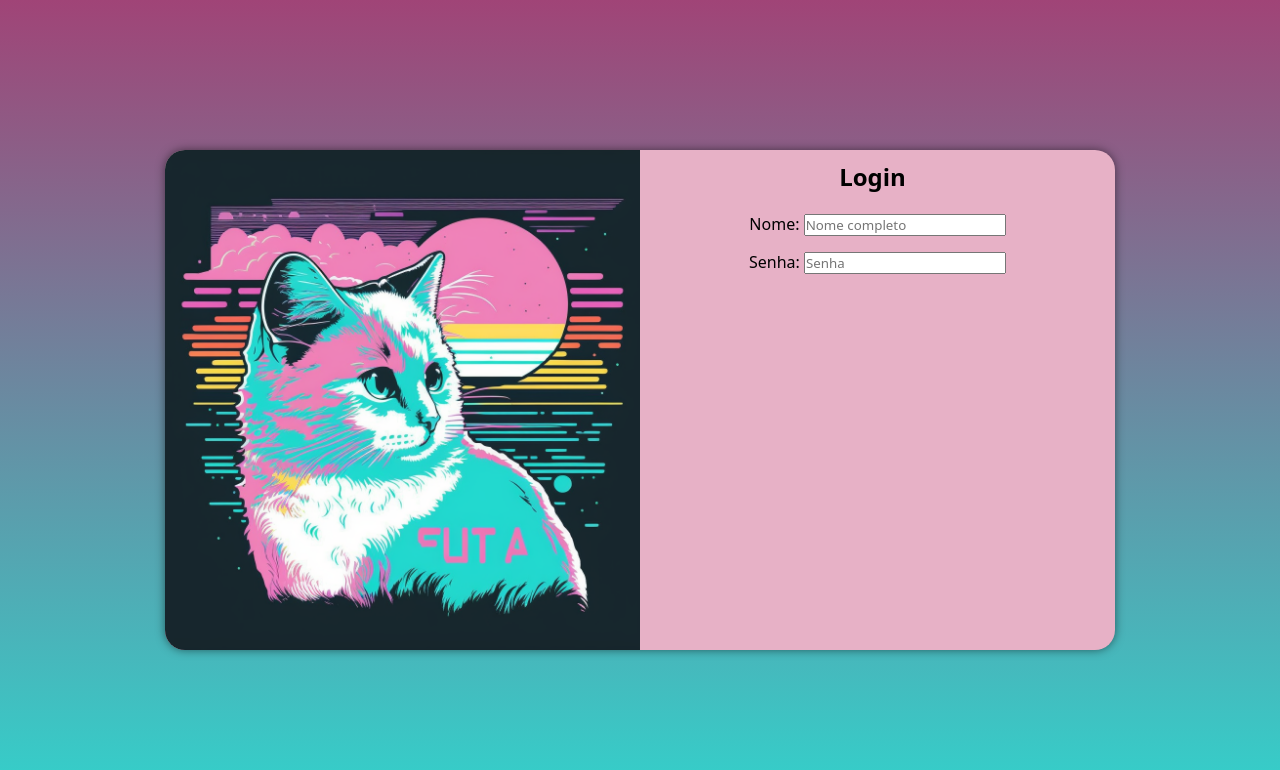
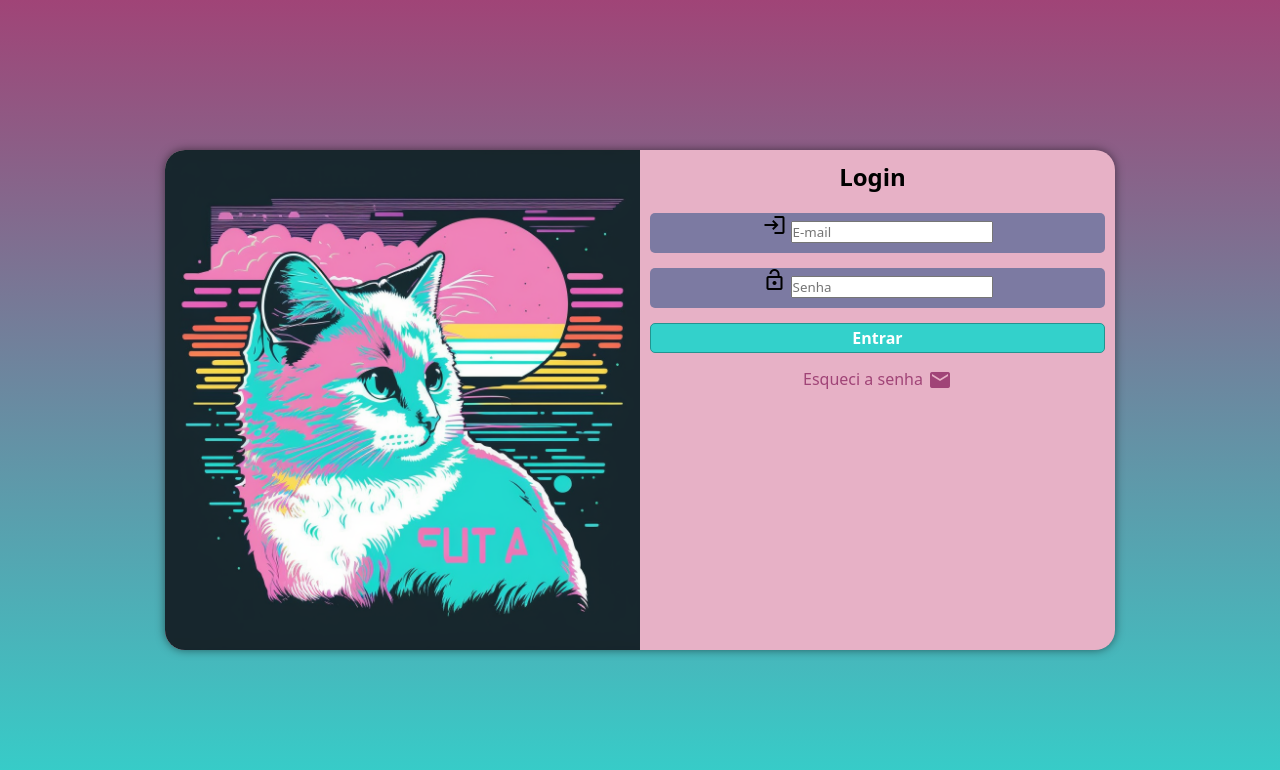
Before and after one commit to Rodolfo-Henrique/projeto-login, a plain HTML site: page index.html in a window 1280 px wide. Drawn offline with Linux system fonts and the light colour scheme.

Commit message:
Atualização de atividades

```diff
--- a/index.html
+++ b/index.html
@@ -3,6 +3,7 @@
 <head>
     <meta charset="UTF-8">
     <meta name="viewport" content="width=device-width, initial-scale=1.0">
+    <link href="https://fonts.googleapis.com/icon?family=Material+Icons" rel="stylesheet">
     <link rel="shortcut icon" href="./image/cat-cool.png" type="image/x-icon">
     <link rel="stylesheet" href="./styles/style.css">
     <title>Login</title>
@@ -17,15 +18,19 @@
             <div id="form">
                 <h1>Login</h1>
             </div>
-            <form action="login.js" method="post">
-                <p>
-                    <label for="name">Nome:</label>
-                    <input type="text" name="name" id="name" placeholder="Nome completo" required>
-                </p>
-                <p>
-                    <label for="password">Senha:</label>
-                    <input type="password" name="password" id="password" placeholder="Senha" required>
-                </p>
+            <form action="login.js" method="post" autocomplete="on">
+                <div class="datas">
+                    <span class="material-icons">login</span>
+                    <input type="email" name="email" id="email" placeholder="E-mail" autocomplete="email" required>
+                    <label for="email"></label>
+                </div>
+                <div class="datas">
+                    <span class="material-icons">lock_open</span>
+                    <input type="password" name="password" id="password" placeholder="Senha" autocomplete="current-password" required minlength="8" maxlength="20">
+                    <label for="password"></label>
+                </div>
+                <input type="submit" value="Entrar">
+                <a href="#" class="button">Esqueci a senha <span class="material-icons">mail</span></a>
             </form>
         </section>
     </main>
--- a/styles/style.css
+++ b/styles/style.css
@@ -60,6 +60,46 @@ form {
     padding: 10px;
     gap: 15px;
 }
+.datas {
+    background-color: #7C7AA2;
+    width: 100%;
+    height: 40px;
+    border-radius: 5px;
+    text-align: center;
+}
+form > input[type=submit] {
+    display: block;
+    font-size: 1em;
+    width: 100%;
+    height: 30px;
+    background-color: #33D1CB;
+    color: white;
+    border: 1px solid #239490;
+    border-radius: 5px;
+    font-weight: bold;
+}
+form > input[type=submit]:hover {
+    font-size: 1.1em;
+    background-color: #33D1CB;
+    cursor: pointer;
+    transition: .3s;
+    transition-timing-function: ease;
+}
+form > a.button {
+    display: flex;
+    justify-content: center;
+    font-size: 1em;
+    width: 100%;
+    height: 30px;
+    color: #A04477;
+    text-decoration: none;
+}
+form > a.button:hover {
+    color: #d4599d;
+}
+form > a.button > span {
+    margin-left: 5px;
+}
 
 @media screen and (min-width: 768px) and (max-width: 992px) {
     body {
```
